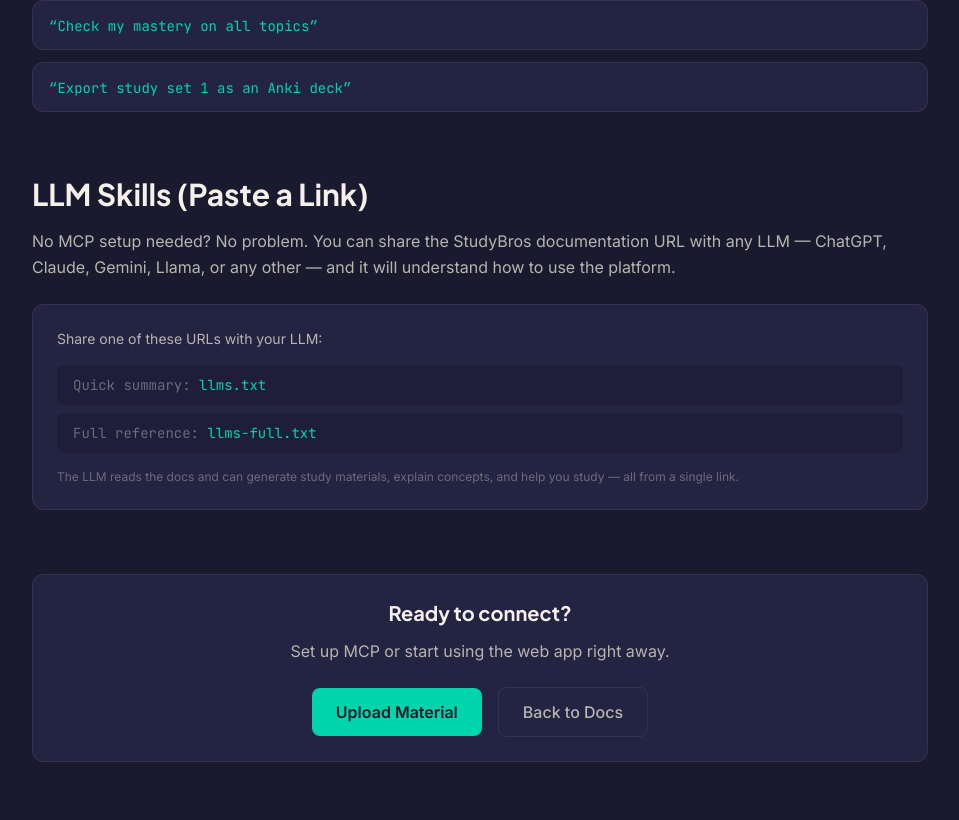
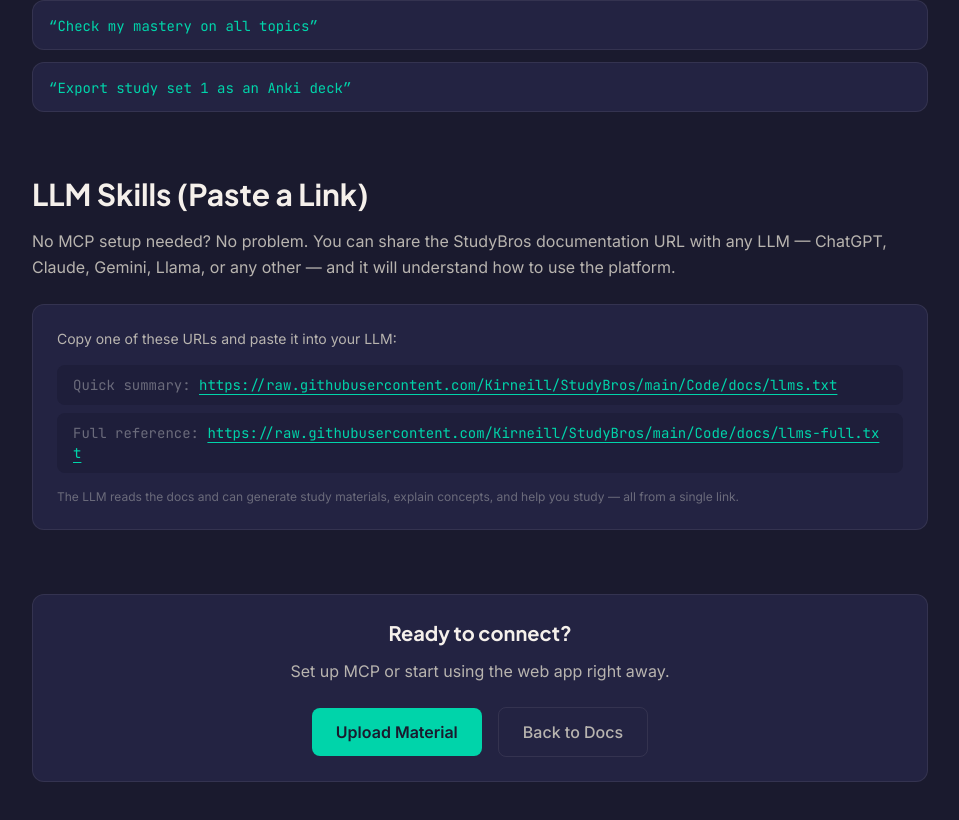
Before and after one commit to Kirneill/StudyBros, a Next.js app in the folder Code/frontend/: page /docs/ai-setup in a window 1280 px wide. Shown: the part 1888-2708 px from the top of the page, without its empty margins (160-1119 px from the left). Built offline with nearby package versions, Linux system fonts and the light colour scheme.

Commit message:
Add real GitHub raw URLs for LLM Skills docs links
AI Setup page now links to raw.githubusercontent.com URLs for llms.txt
and llms-full.txt so users can actually copy and paste them into any LLM.

```diff
--- a/Code/frontend/src/app/docs/ai-setup/page.tsx
+++ b/Code/frontend/src/app/docs/ai-setup/page.tsx
@@ -209,16 +209,30 @@
               </p>
               <Card>
                 <p className="text-text-secondary text-sm mb-4">
-                  Share one of these URLs with your LLM:
+                  Copy one of these URLs and paste it into your LLM:
                 </p>
                 <div className="space-y-2">
                   <div className="bg-bg-input rounded-lg px-4 py-2.5 font-[family-name:var(--font-mono)] text-sm">
-                    <span className="text-text-muted">Quick summary:</span>{" "}
-                    <span className="text-accent">llms.txt</span>
+                    <span className="text-text-muted">Quick summary: </span>
+                    <a
+                      href="https://raw.githubusercontent.com/Kirneill/StudyBros/main/Code/docs/llms.txt"
+                      target="_blank"
+                      rel="noopener noreferrer"
+                      className="text-accent hover:text-accent-hover underline underline-offset-4 break-all"
+                    >
+                      https://raw.githubusercontent.com/Kirneill/StudyBros/main/Code/docs/llms.txt
+                    </a>
                   </div>
                   <div className="bg-bg-input rounded-lg px-4 py-2.5 font-[family-name:var(--font-mono)] text-sm">
-                    <span className="text-text-muted">Full reference:</span>{" "}
-                    <span className="text-accent">llms-full.txt</span>
+                    <span className="text-text-muted">Full reference: </span>
+                    <a
+                      href="https://raw.githubusercontent.com/Kirneill/StudyBros/main/Code/docs/llms-full.txt"
+                      target="_blank"
+                      rel="noopener noreferrer"
+                      className="text-accent hover:text-accent-hover underline underline-offset-4 break-all"
+                    >
+                      https://raw.githubusercontent.com/Kirneill/StudyBros/main/Code/docs/llms-full.txt
+                    </a>
                   </div>
                 </div>
                 <p className="text-text-muted text-xs mt-4">
```
Also changed, not shown: 1 other file (tests, documents, lock files or other folders).
